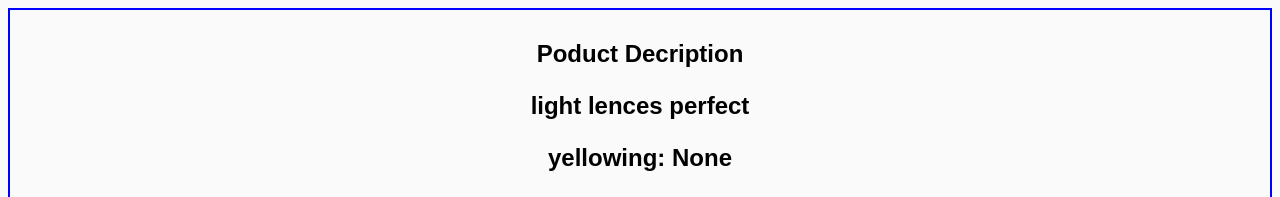
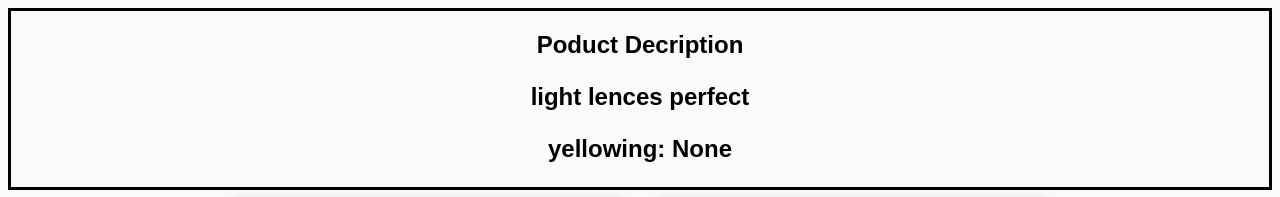
Before and after one commit to hasanisu/my-auction-practice-photos, a plain HTML site: page index.html in a window 1280 px wide. Shown: the top 197 px of the page. Drawn offline with Linux system fonts and the light colour scheme.

Commit message:
Update index.html

```diff
--- a/index.html
+++ b/index.html
@@ -6,10 +6,12 @@
   <style>
     body { font-family: sans-serif; text-align: center; background: #fafafa; }
     img { width: 400px; margin: 10px; border-radius: 10px; box-shadow: 0 0 8px #ccc; }
+    .my-element {border-style: solid;}
+
   </style>
 </head>
 <body>
-  <div style="border: 2px solid blue; padding: 10px;">
+  <div class="my-element">
     <h2 style="width=200px, height=200px"> Poduct Decription
     <p>light lences perfect</p>
     <p>yellowing: None</p>
```
